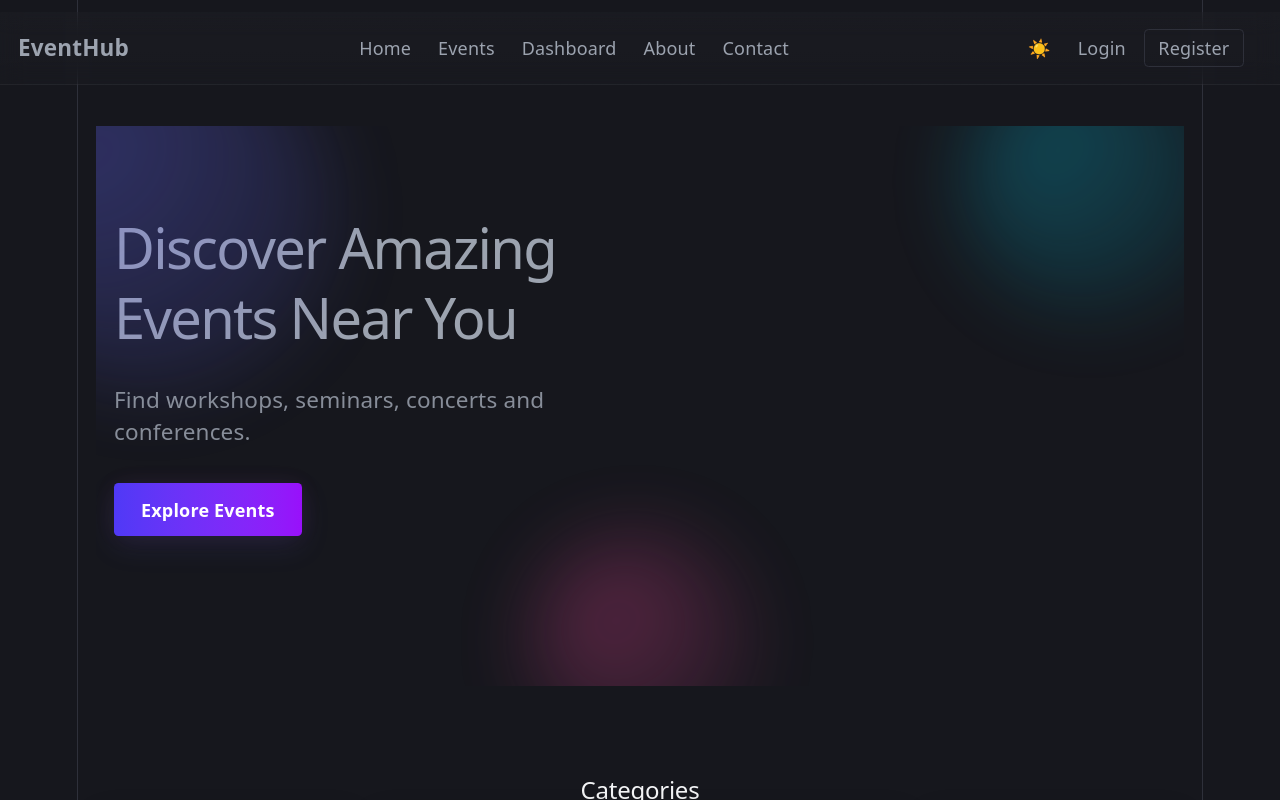
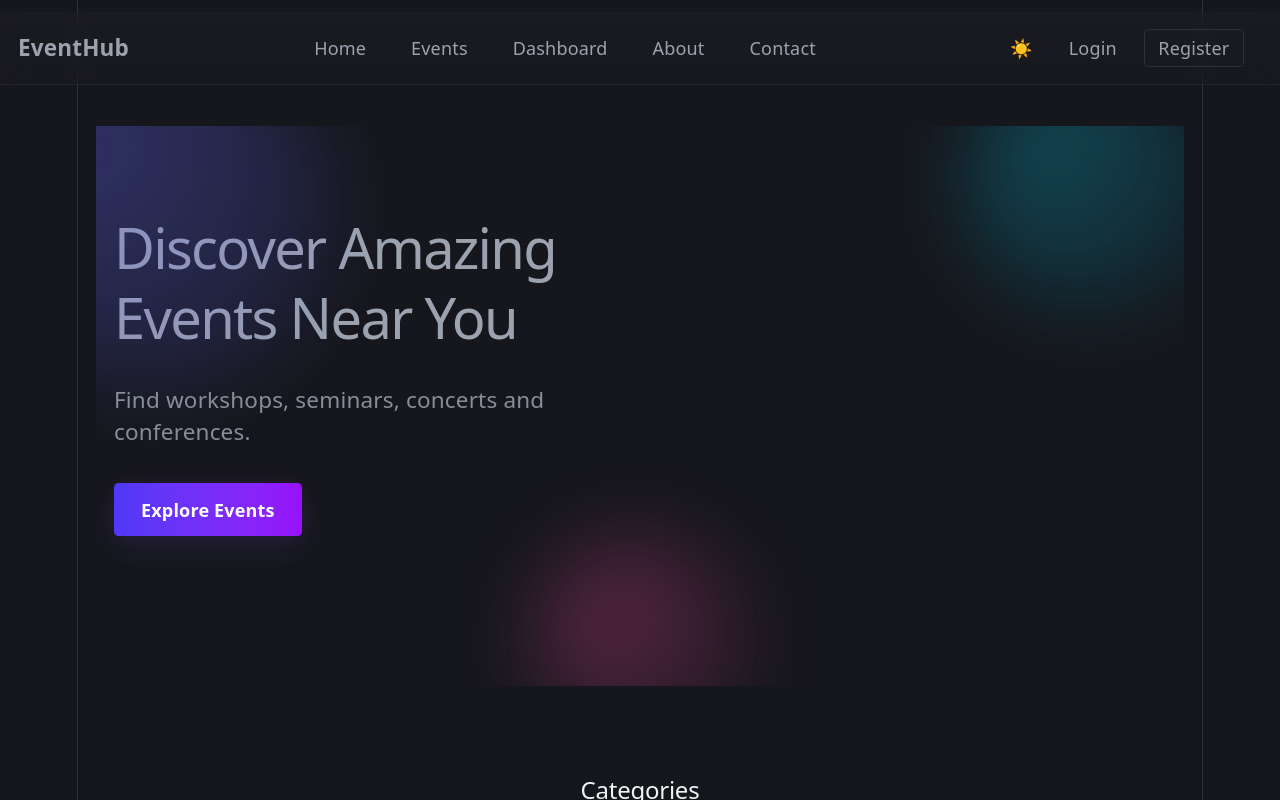
Before and after one commit to HemilChanlwala/EventHub, a React (Vite) app: page / in a window 1280 px wide. Shown: the top 800 px of the page. Built offline with nearby package versions, Linux system fonts and the light colour scheme.

Commit message:
hover link and button styles for better visibility and user experience

```diff
--- a/src/components/Navbar.jsx
+++ b/src/components/Navbar.jsx
@@ -46,11 +46,11 @@ const Navbar = () => {
       <div className="max-w-7xl mx-auto px-4 flex items-center justify-between h-16">
         <Link to="/" className="text-xl font-bold">EventHub</Link>
         <div className="hidden md:flex space-x-6 items-center">
-          <Link to="/">Home</Link>
-          <Link to="/events">Events</Link>
-          <Link to={dashboardLink}>Dashboard</Link>
-          <Link to="/about">About</Link>
-          <Link to="/contact">Contact</Link>
+          <Link to="/" className="transition duration-200 hover:text-white hover:bg-white/10 hover:shadow-glow rounded-md px-2 py-1">Home</Link>
+          <Link to="/events" className="transition duration-200 hover:text-white hover:bg-white/10 hover:shadow-glow rounded-md px-2 py-1">Events</Link>
+          <Link to={dashboardLink} className="transition duration-200 hover:text-white hover:bg-white/10 hover:shadow-glow rounded-md px-2 py-1">Dashboard</Link>
+          <Link to="/about" className="transition duration-200 hover:text-white hover:bg-white/10 hover:shadow-glow rounded-md px-2 py-1">About</Link>
+          <Link to="/contact" className="transition duration-200 hover:text-white hover:bg-white/10 hover:shadow-glow rounded-md px-2 py-1">Contact</Link>
         </div>
         <div className="flex items-center space-x-4">
           <button aria-label="Toggle theme" onClick={() => setTheme(t => t === 'dark' ? 'light' : 'dark')} className="px-2 py-1 rounded hover:bg-white/5">
@@ -67,8 +67,8 @@ const Navbar = () => {
               </>
             ) : (
               <>
-                <Link to="/login">Login</Link>
-                <Link to="/register" className="px-3 py-1 border rounded border-theme">Register</Link>
+                <Link to="/login" className="transition duration-200 hover:text-white hover:bg-white/10 hover:shadow-glow rounded-md px-2 py-1">Login</Link>
+                <Link to="/register" className="px-3 py-1 border rounded border-theme transition duration-200 hover:text-white hover:bg-white/10 hover:shadow-glow">Register</Link>
               </>
             )}
           </div>
@@ -81,11 +81,11 @@ const Navbar = () => {
       <AnimatePresence>
         {open && (
           <motion.div initial={{ opacity: 0, height: 0 }} animate={{ opacity: 1, height: 'auto' }} exit={{ opacity: 0, height: 0 }} className="md:hidden px-4 pb-4 space-y-2 overflow-hidden">
-            <Link to="/" className="block">Home</Link>
-            <Link to="/events" className="block">Events</Link>
-            <Link to={dashboardLink} className="block">Dashboard</Link>
-            <Link to="/about" className="block">About</Link>
-            <Link to="/contact" className="block">Contact</Link>
+            <Link to="/" className="block transition duration-200 hover:text-white hover:bg-white/10 hover:shadow-glow rounded-md px-2 py-1">Home</Link>
+            <Link to="/events" className="block transition duration-200 hover:text-white hover:bg-white/10 hover:shadow-glow rounded-md px-2 py-1">Events</Link>
+            <Link to={dashboardLink} className="block transition duration-200 hover:text-white hover:bg-white/10 hover:shadow-glow rounded-md px-2 py-1">Dashboard</Link>
+            <Link to="/about" className="block transition duration-200 hover:text-white hover:bg-white/10 hover:shadow-glow rounded-md px-2 py-1">About</Link>
+            <Link to="/contact" className="block transition duration-200 hover:text-white hover:bg-white/10 hover:shadow-glow rounded-md px-2 py-1">Contact</Link>
             {user ? (
               <>
                 <Link to="/profile" className="block">Profile</Link>
```
